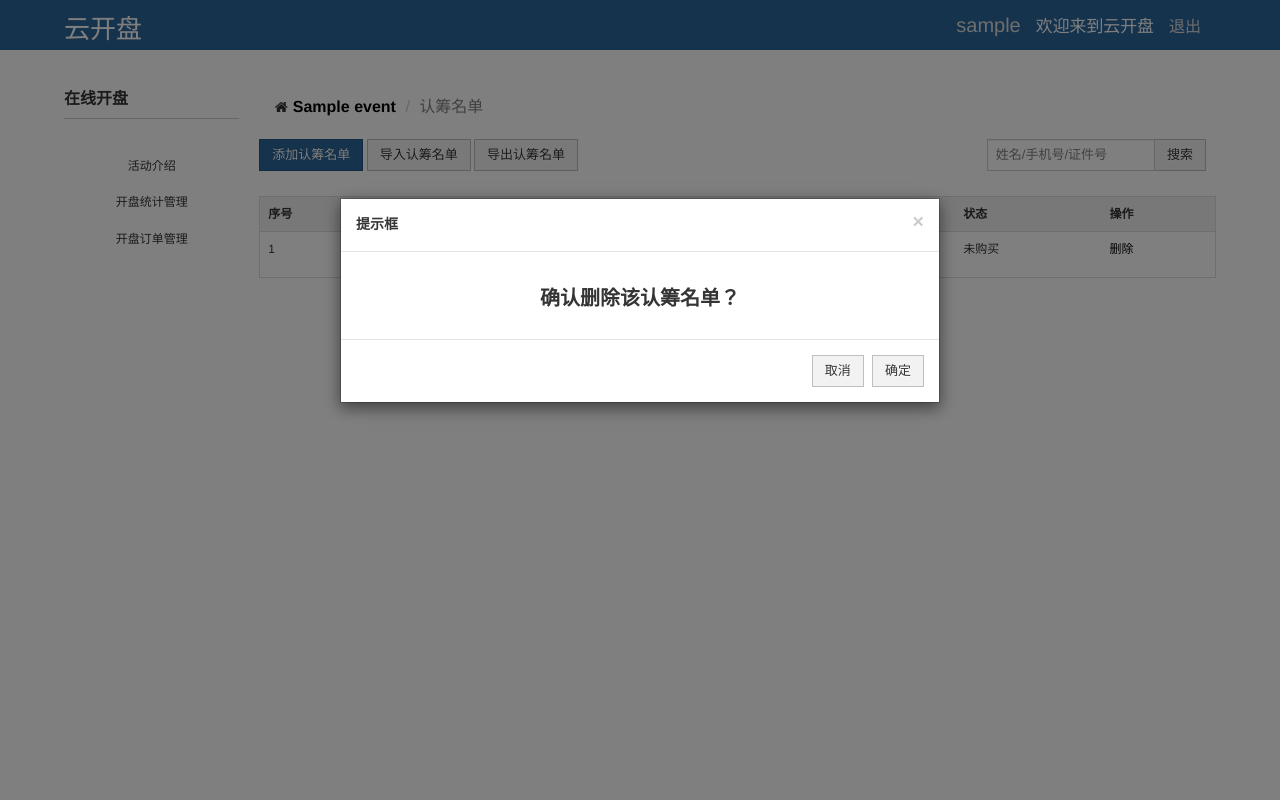
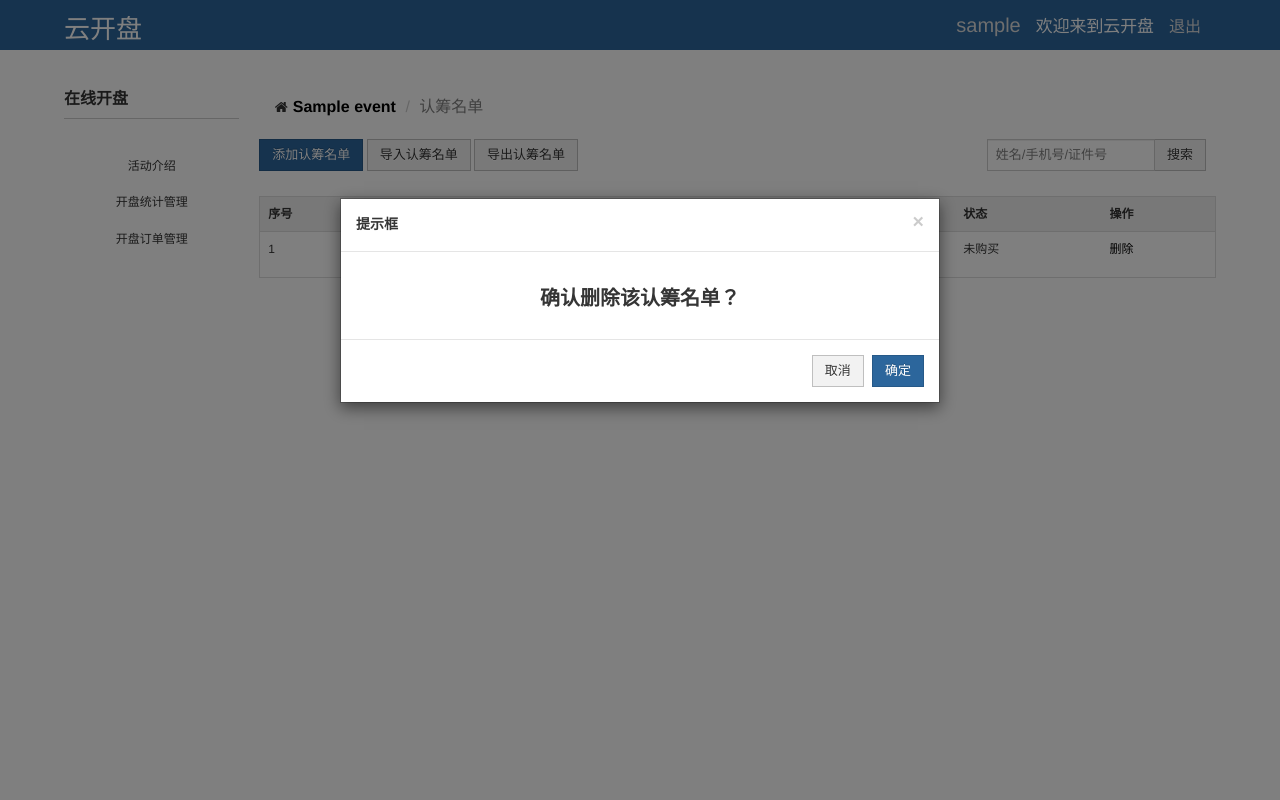
Before and after one commit to superOnes/roomBuy, a Django app: page /1/customs/ in a window 1280 px wide, after a click on "删除". Run offline with Django 3.2, Linux system fonts and the light colour scheme; a user stored in the database is signed in; tables that the repository leaves empty hold one stand-in row (values such as "Sample post"); some libraries are stand-ins or nearby versions.

Commit message:
删除名单确认按钮样式

```diff
--- a/templates/customer_list.html
+++ b/templates/customer_list.html
@@ -89,7 +89,7 @@
 					</div>
 					<div class="modal-footer">
 						<button type="button" class="btn btn-default" data-dismiss="modal">取消</button>
-						<button type="button" class="btn btn-default" id="deleteOrder">确定</button>
+						<button type="button" class="btn btn-primary" id="deleteOrder">确定</button>
 					</div>
 				</div>
 			</div>
```
